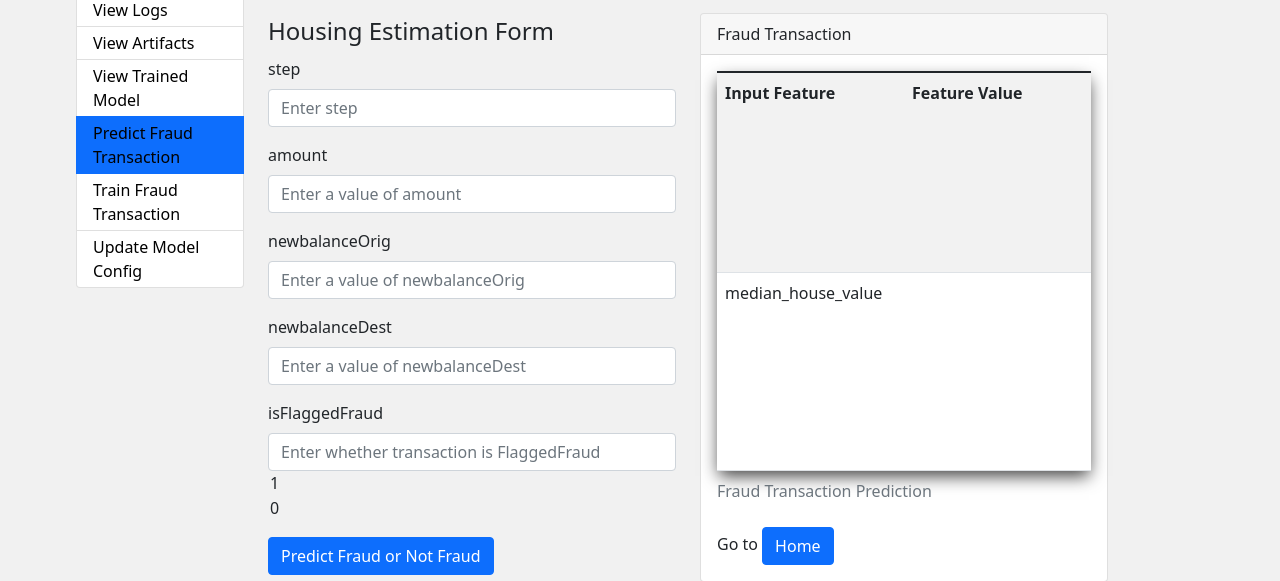
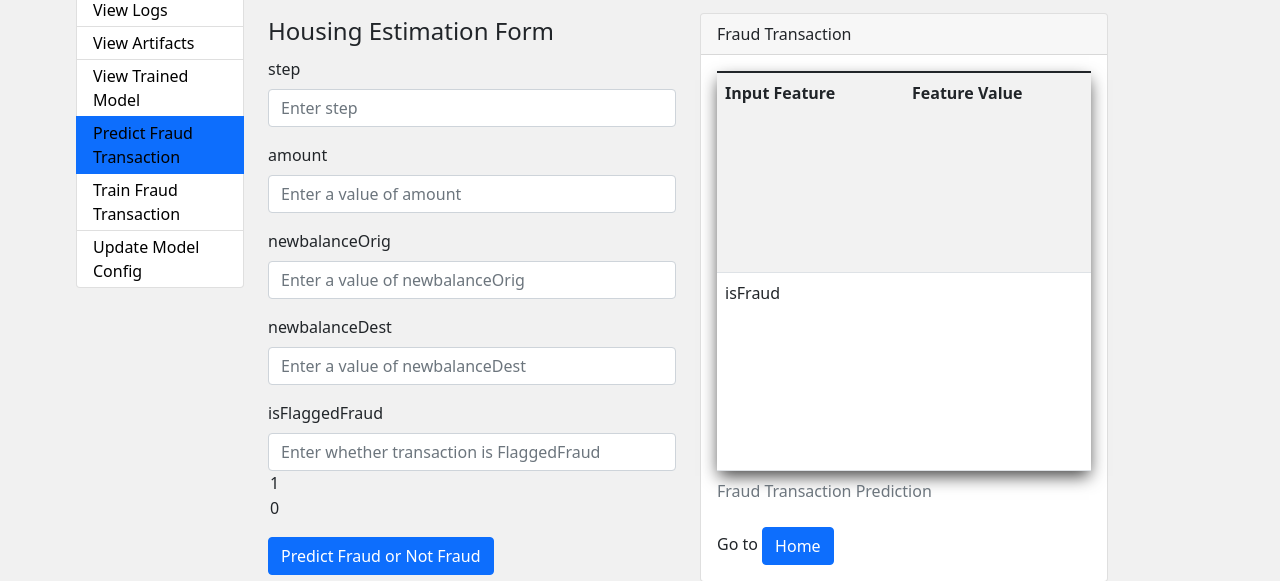
Before and after one commit to AAKAAASSHHH24/Fraud-Transaction-Detection, a Flask app: template templates/predict.html in a window 1280 px wide. Shown: the part 63-644 px from the top of the page. Run offline with Flask 2, Linux system fonts and the light colour scheme; the template is opened without the code that fills it, so the values that code supplies are empty; some libraries are stand-ins or nearby versions.

Commit message:
predict page

```diff
--- a/templates/predict.html
+++ b/templates/predict.html
@@ -3,7 +3,7 @@
 {% block head %}
 
 
-<title>Housing Estimator</title>
+<title>Fraud Predictor</title>
 {% endblock %}
 
 {% block content %}
@@ -86,7 +86,7 @@
             {% endfor %}
             <tr>
 
-                <td>median_house_value </td>
+                <td>isFraud </td>
                 <td>
                     {{ context['isFraud'] }}
                 </td>
```
